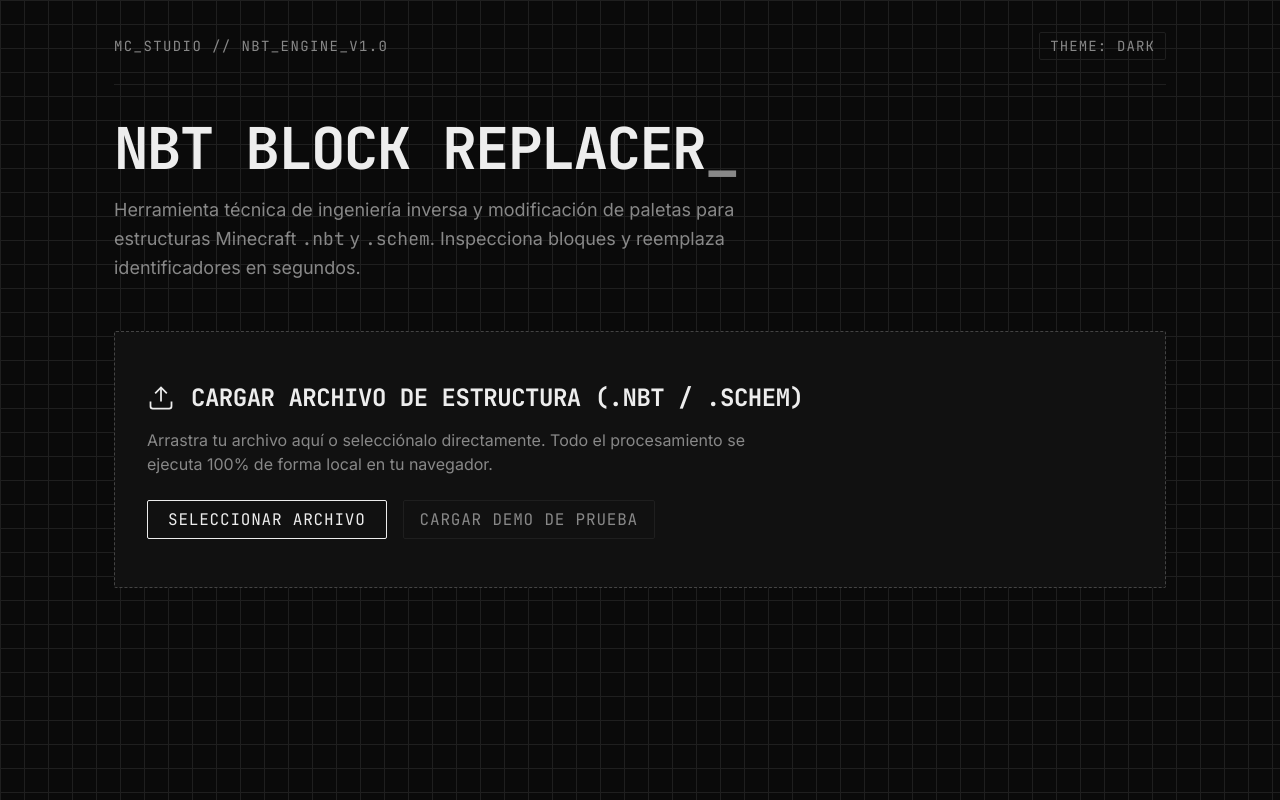
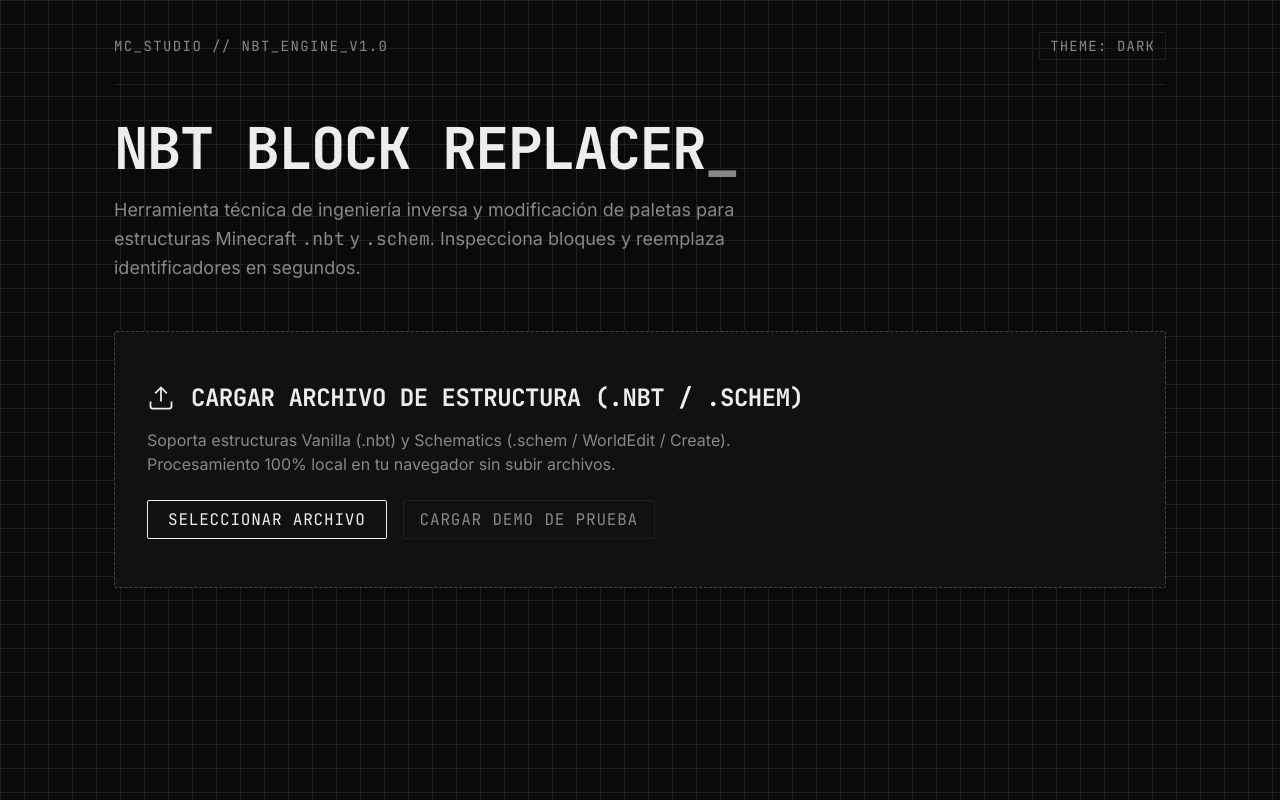
Before and after one commit to DiegoArayaT/nbt-block-replacer, a website with bundled scripts: page index.html in a window 1280 px wide. Built offline with nearby package versions, Linux system fonts and the light colour scheme.

Commit message:
docs: update dropzone description and add official live demo URL in README

```diff
--- a/index.html
+++ b/index.html
@@ -37,7 +37,7 @@
                     </svg>
                     <h2 class="dropzone-title">CARGAR ARCHIVO DE ESTRUCTURA (.NBT / .SCHEM)</h2>
                 </div>
-                <p class="dropzone-desc">Arrastra tu archivo aquí o selecciónalo directamente. Todo el procesamiento se ejecuta 100% de forma local en tu navegador.</p>
+                <p class="dropzone-desc">Soporta estructuras Vanilla (.nbt) y Schematics (.schem / WorldEdit / Create). Procesamiento 100% local en tu navegador sin subir archivos.</p>
 
                 <div class="dropzone-actions">
                     <button type="button" class="btn-primary" id="btn-browse">
```
Also changed, not shown: README.md.
